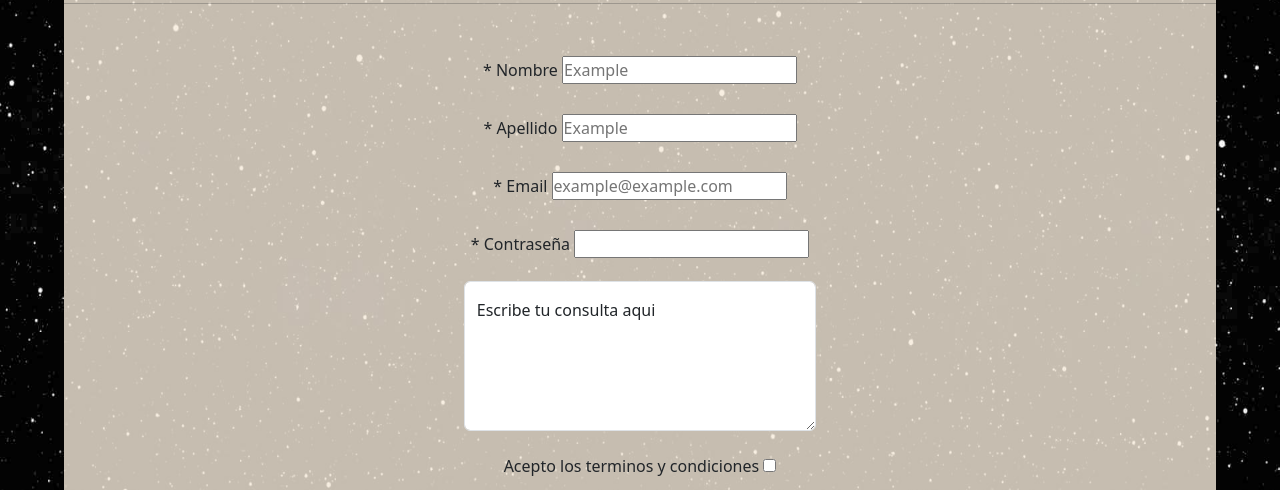
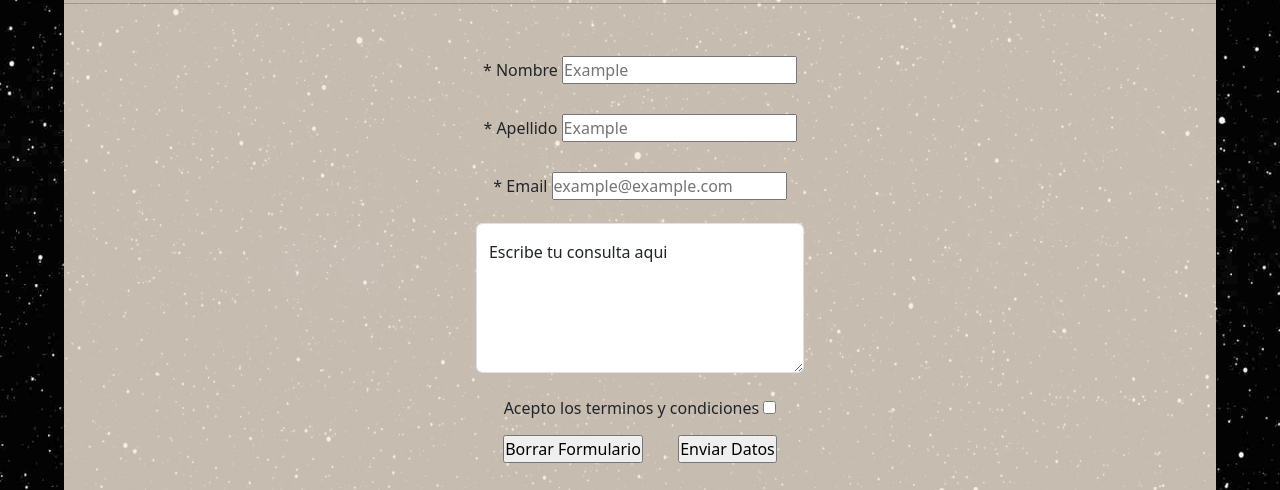
Before and after one commit to Matias2288/Pre-entrega-2, a website: page pages/contacto.html in a window 1280 px wide. Shown: the part 214-704 px from the top of the page. Drawn offline with nearby package versions, Linux system fonts and the light colour scheme; a web font is replaced by a local one.

Commit message:
Agregado de SEO

```diff
--- a/pages/contacto.html
+++ b/pages/contacto.html
@@ -11,6 +11,8 @@
           <link href="https://cdn.jsdelivr.net/npm/bootstrap@5.3.2/dist/css/bootstrap.min.css" rel="stylesheet" integrity="sha384-T3c6CoIi6uLrA9TneNEoa7RxnatzjcDSCmG1MXxSR1GAsXEV/Dwwykc2MPK8M2HN" crossorigin="anonymous">
           <!--Titulo e icono-->
          <title>JEDI ORDER: LIGHTSABERS Contacto</title>
+         <meta name="description" content="Seccion donde podes ponerte en contacto con nosotros sobre cualquier duda que tengas">
+         <meta name="keywords" content="Jedi Order, Lightsaber, Star Wars, Anakin, Luke, Vader, Luces LED, Neopixel Lightsabers, Duelos">
          <link rel="shortcut icon" href="../Fotos/Logo.png" type="image/x-icon">
          <!--Link a hoja de estilo-->
          <link rel="stylesheet" href="../css/estilo.css">
@@ -57,10 +59,6 @@
                     <label for="mail">* Email</label>
                     <input type="email" placeholder="example@example.com" name="mail" required>
                 </div>
-                <div class="input">
-                    <label for="pass">* Contraseña</label>
-                    <input type="password" name="pass" required>
-                </div>
                 <div class="form-floating m-2">
                   <textarea class="form-control" placeholder="Escribe tu consulta aqui" id="floatingTextarea2" style="height: 150px"></textarea>
                   <label for="floatingTextarea2">Escribe tu consulta aqui</label>
```
Also changed, not shown: index.html (+2 -0 lines), pages/Preguntas.html (+2 -0 lines), pages/Productos.html (+2 -0 lines), pages/about.html (+3 -0 lines), pages/comprar.html (+2 -0 lines).
